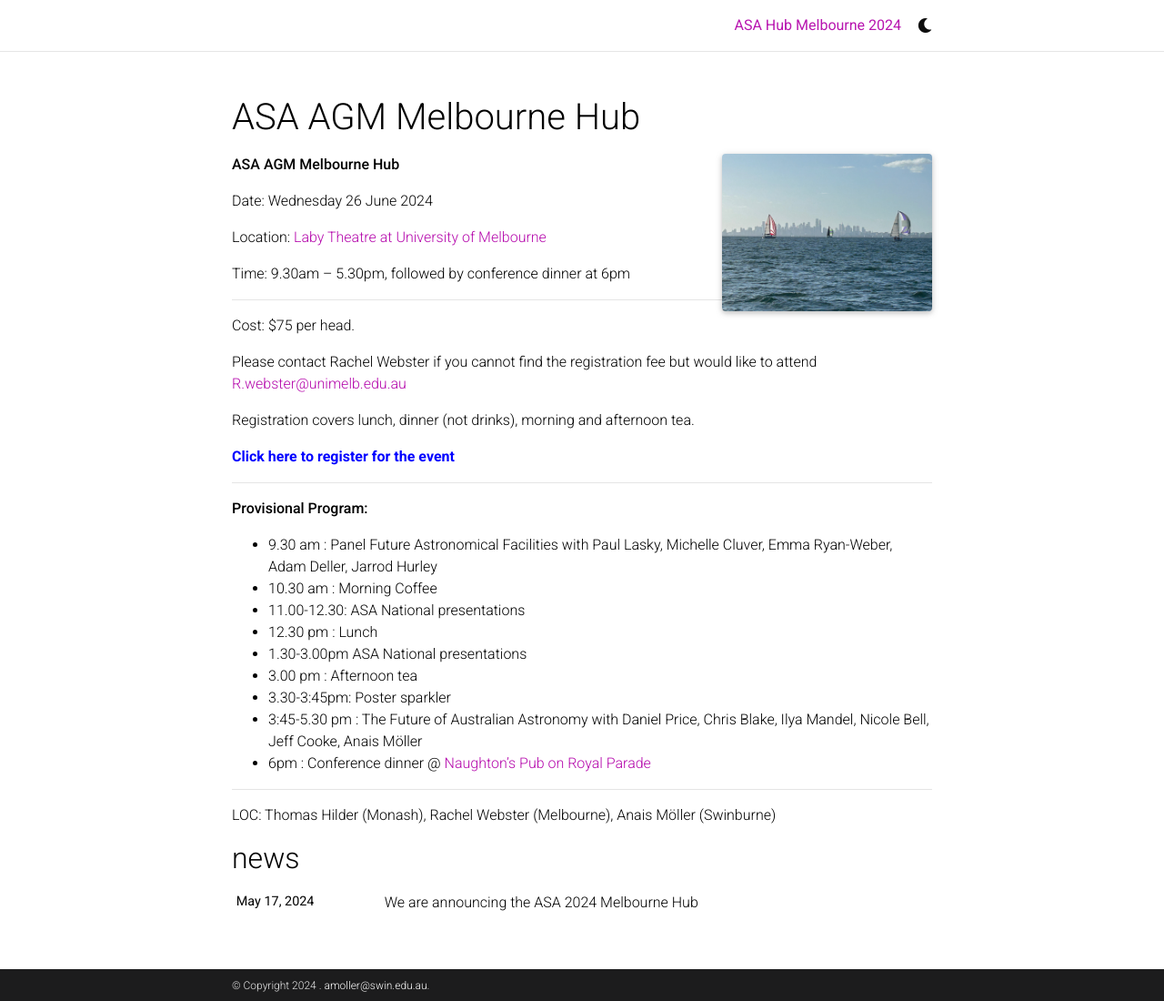
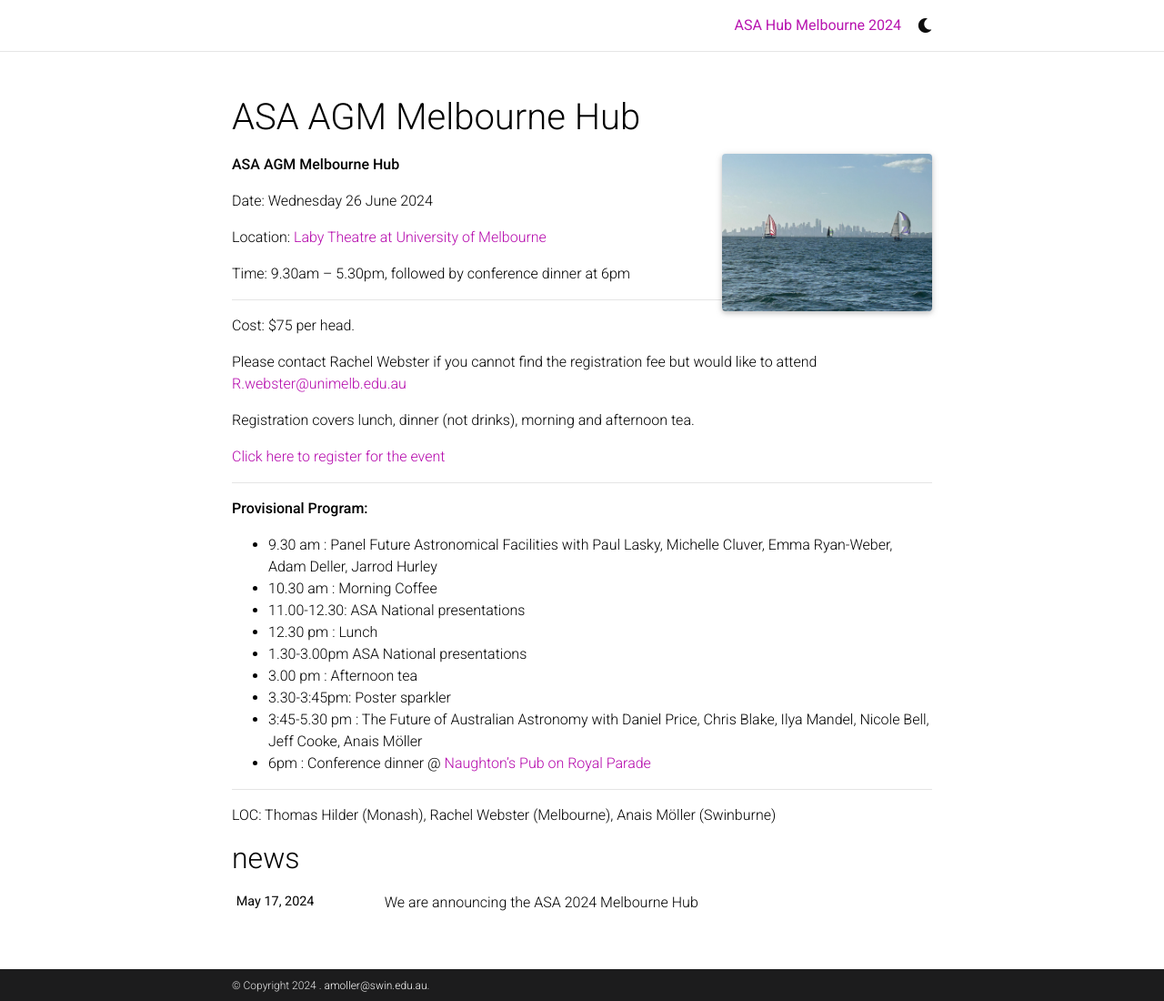
Before and after one commit to ASA2024Melbourne/ASA2024Melbourne.github.io, a Jekyll site: the page built from _pages/about.md, in a window 1280 px wide and 1100 px high. Shown: the whole window at 91% size. Built offline with Jekyll 4.4.1, drawn with Linux system fonts in a browser that asks for light colours; full-size pictures stand in for the smaller copies a plugin makes; comment, search, counter and statistics services are not loaded; a style sheet for code colours, icons or effects is not loaded.

Commit message:
reverting color change looks terrible

```diff
--- a/_pages/about.md
+++ b/_pages/about.md
@@ -26,7 +26,7 @@ _ _ _ _ _
 <p> Cost:		$75 per head. </p>
 <p> Please contact Rachel Webster if you cannot find the registration fee but would like to attend  <a href="mailto:R.webster@unimelb.edu.au">R.webster@unimelb.edu.au</a> </p>
 <p> Registration covers lunch, dinner (not drinks), morning and afternoon tea.</p>
-<p> <a style="font-weight:bold; color:blue;" href="https://www.eventbrite.com.au/e/asa-hub-melbourne-2024-tickets-919790627527">Click here to register for the event</a>  </p>
+<p> <a href="https://www.eventbrite.com.au/e/asa-hub-melbourne-2024-tickets-919790627527">Click here to register for the event</a>  </p>
 
 _ _ _ _ _
 **Provisional Program:**
```
